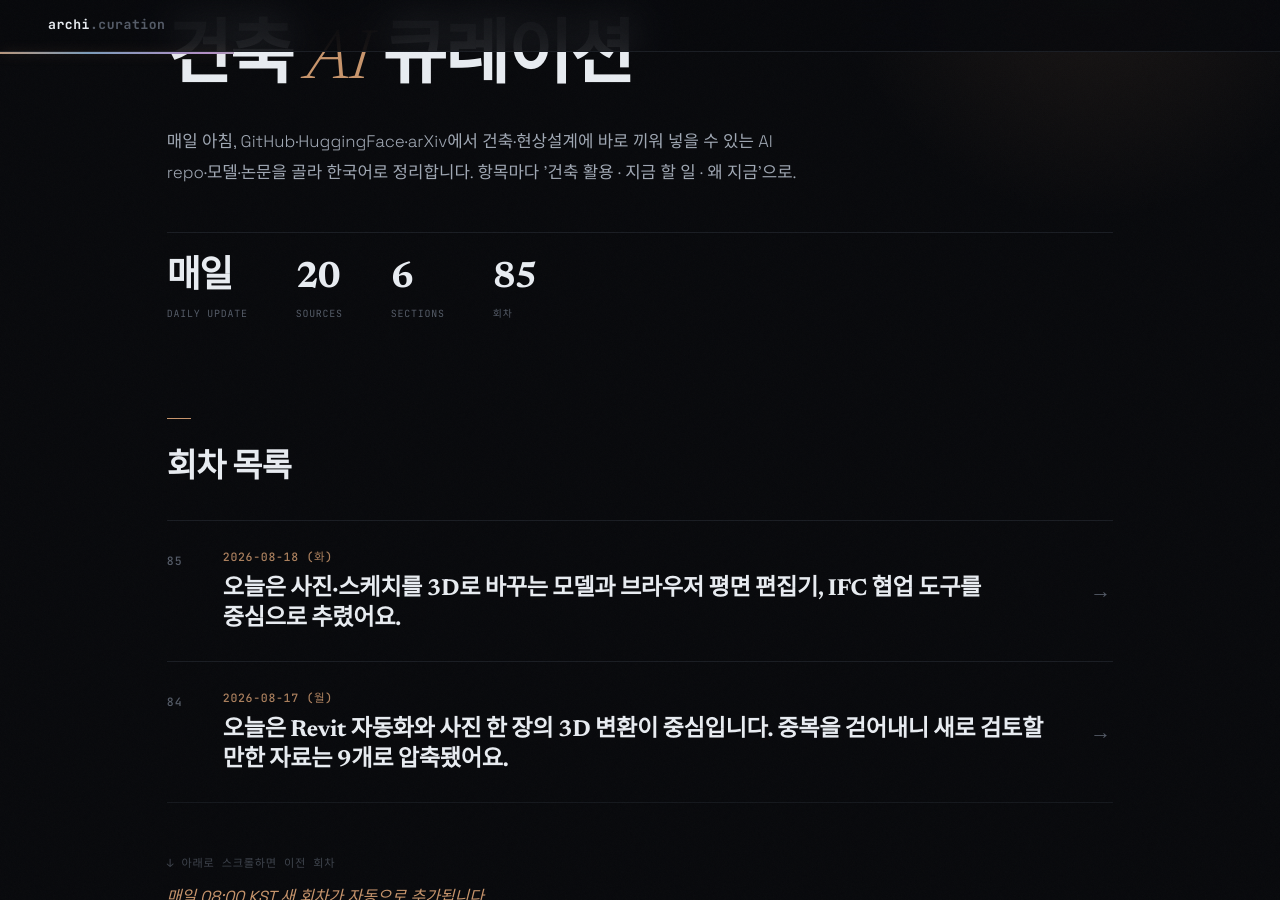
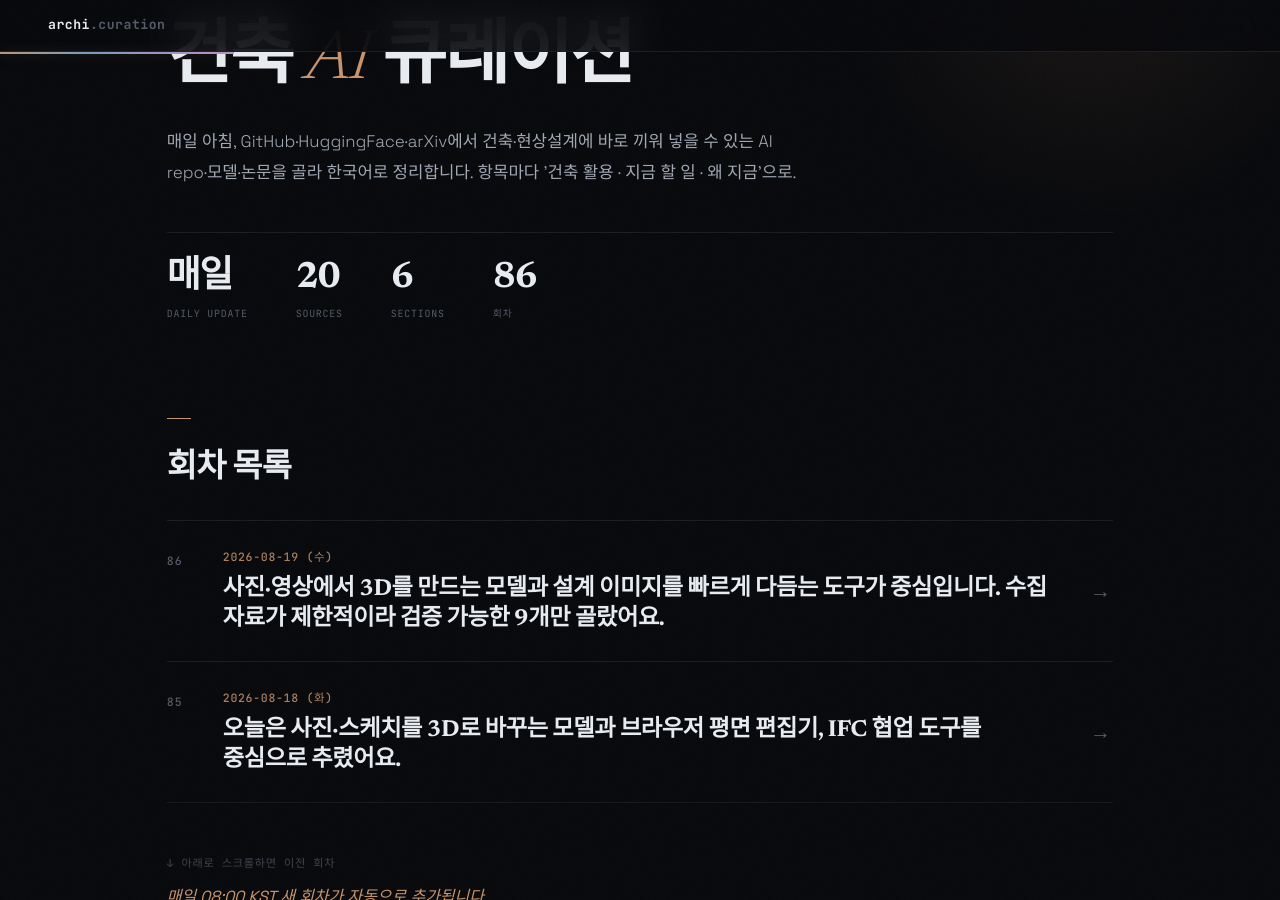
Before and after one commit to ghkch5gh-jpg/ainews-curation, a Jekyll site: the page built from index.md, in a window 1280 px wide and 900 px high, scrolled down 190 px. Built offline with Jekyll 4.4.1, drawn with Linux system fonts in a browser that asks for light colours; some web fonts are replaced.

Commit message:
daily: 2026-08-19

```diff
--- /dev/null
+++ b/2026-08-19_수.md
@@ -0,0 +1,156 @@
+---
+title: 2026-08-19 (수)
+eyebrow: ARCH · AI CURATION
+hero_title: "2026 · 08 · 19 <em>(수)</em>"
+description: "사진·영상에서 3D를 만드는 모델과 설계 이미지를 빠르게 다듬는 도구가 중심입니다. 수집 자료가 제한적이라 검증 가능한 9개만 골랐어요."
+summary: 사진·영상에서 3D를 만드는 모델과 설계 이미지를 빠르게 다듬는 도구가 중심입니다. 수집 자료가 제한적이라 검증 가능한 9개만 골랐어요.
+---
+
+<div class="news">
+<section class="news-flow-sec reveal"><h2 class="news-flow__t">이번 회차 흐름</h2><div class="news-flow"><p>안녕하세요! 오늘은 사진 한 장을 3D 초안으로 바꾸는 모델이 눈에 띕니다. Pi3X와 PhysX-Omni는 대안 검토용 덩어리 모델을 만드는 출발점으로 시험해볼 만해요. Deep Analog는 원하는 사진의 색감을 투시도에 옮기고, 편집 프로그램에서 다시 쓸 수 있는 색상 파일까지 만들어줍니다. 반면 범용 AI 모델은 건축 전용이 아니어서 도면 검토보다 자료 정리와 설명문 작성부터 맡기는 편이 안전합니다. 공개된 수집 결과와 중복 금지 목록을 함께 적용하니 오늘은 억지로 수를 채우지 않고 실제로 내려받을 수 있는 자료만 남겼습니다.</p></div></section>
+<section class="news-sec">
+<h2 class="news-sec__t">오늘의 헤드라인</h2>
+<article class="ni reveal">
+  <header class="ni__h">
+    <span class="ni__n">01</span>
+    <a class="ni__t" href="https://huggingface.co/yyfz233/Pi3X" target="_blank" rel="noopener">사진을 빠르게 3D 초안으로 바꾸는 Pi3X <span class="ni__arrow">↗</span></a>
+    <span class="ni__tr"><span class="ni__src">HuggingFace</span><span class="ni__score">8/10</span></span>
+  </header>
+  <p class="ni__body">Pi3X는 Hugging Face에서 Image-to-3D로 분류된 시각 기하 모델입니다. 제공된 발췌만으로는 사진 한 장에서 어떤 수준의 입체 결과를 만드는지 확인하기 어려우므로, 실제 활용 전 모델 카드와 논문을 살펴봐야 합니다.</p>
+  <ul class="ni__pts"><li>사진 기반 3D 형태 추정</li><li>현장 사진이나 모형 사진의 입체 초안 제작에 활용 가능</li><li>치수와 부재 정보는 별도로 확인해야 함</li></ul>
+  <div class="ni__meta">
+    <div class="ni__row"><dt>얻는 것</dt><dd>건축 이미지의 3D 변환 가능성을 시험해볼 수 있지만, 정확한 BIM이나 실시설계용 모델을 만든다는 근거는 확인되지 않습니다.</dd></div>
+    <div class="ni__row ni__row--do"><dt>지금 할 일</dt><dd><p class="ni__do-text">https://huggingface.co/yyfz233/Pi3X의 모델 카드와 연결된 논문(arXiv:2507.13347)을 확인한 뒤 예제 입력과 출력 형식부터 검증하세요.</p></dd></div>
+    <div class="ni__row ni__row--why"><dt>왜 지금</dt><dd>사진 기반 3D 도구가 단순 감상용 결과에서 편집 가능한 형태를 만드는 방향으로 이동하고 있습니다. 지금부터 출력 형식과 Rhino 반입 가능성을 시험해둘 만해요.</dd></div>
+  </div>
+  <footer class="ni__f"><span class="ni__verified">✓ 원문 대조</span><a class="ni__story" href="https://huggingface.co/yyfz233/Pi3X" target="_blank" rel="noopener">스토리 →</a></footer>
+</article>
+<article class="ni reveal">
+  <header class="ni__h">
+    <span class="ni__n">02</span>
+    <a class="ni__t" href="https://huggingface.co/PhysX-Omni/PhysX-Omni" target="_blank" rel="noopener">형태와 움직임을 함께 다루는 PhysX-Omni <span class="ni__arrow">↗</span></a>
+    <span class="ni__tr"><span class="ni__src">HuggingFace</span><span class="ni__score">7/10</span></span>
+  </header>
+  <p class="ni__body">제공된 발췌에서는 PhysX-Omni 저장소 이름만 확인되며, 이미지에서 3D 형태와 물체의 움직임을 함께 생성한다는 설명은 확인할 수 없습니다.</p>
+  <ul class="ni__pts"><li>이미지 기반 3D 생성</li><li>움직이는 물체와 장면 표현을 함께 지향</li><li>8B 규모라 실행 장비 요구사항 확인 필요</li></ul>
+  <div class="ni__meta">
+    <div class="ni__row"><dt>얻는 것</dt><dd>가동형 입면이나 변형 구조물의 시각화에 활용할 수 있는지는 현재 발췌만으로 판단하기 어렵습니다.</dd></div>
+    <div class="ni__row ni__row--do"><dt>지금 할 일</dt><dd><p class="ni__do-text">https://huggingface.co/PhysX-Omni/PhysX-Omni의 모델 카드에서 입력·출력 방식, 물리 표현 범위, 그래픽카드 요구량과 내보내기 형식을 먼저 확인하세요.</p></dd></div>
+    <div class="ni__row ni__row--why"><dt>왜 지금</dt><dd>건축 표현 도구가 고정된 형태 생성에서 움직임과 상태 변화 표현으로 넓어지고 있습니다. 현상설계 영상과 가동형 요소 설명에 직접 영향을 줄 흐름이에요.</dd></div>
+  </div>
+  <footer class="ni__f"><span class="ni__verified"></span><a class="ni__story" href="https://huggingface.co/PhysX-Omni/PhysX-Omni" target="_blank" rel="noopener">스토리 →</a></footer>
+</article>
+<article class="ni reveal">
+  <header class="ni__h">
+    <span class="ni__n">03</span>
+    <a class="ni__t" href="https://huggingface.co/oxide-lab/TripoSR" target="_blank" rel="noopener">가벼운 사진 기반 3D 실험용 TripoSR 배포본 <span class="ni__arrow">↗</span></a>
+    <span class="ni__tr"><span class="ni__src">HuggingFace</span><span class="ni__score">6/10</span></span>
+  </header>
+  <p class="ni__body">이 자료는 oxide-lab이 배포한 TripoSR 가중치로, Hugging Face에서 Image-to-3D 및 3D mesh-generation 모델로 분류됩니다. MIT 라이선스가 표시돼 있지만 원본 프로젝트와의 관계 및 구체적인 사용법은 모델 카드를 더 확인해야 합니다.</p>
+  <ul class="ni__pts"><li>단일 이미지에서 3D 물체 생성</li><li>배치용 소품과 주변 요소 초안에 적합</li><li>비공식 배포본이라 출처와 사용 조건 확인 필요</li></ul>
+  <div class="ni__meta">
+    <div class="ni__row"><dt>얻는 것</dt><dd>사진 기반 3D 메시 생성 실험에 활용할 수 있습니다. 건물 전체나 정확한 치수가 필요한 부재에 적합하다는 근거는 확인되지 않습니다.</dd></div>
+    <div class="ni__row ni__row--do"><dt>지금 할 일</dt><dd><p class="ni__do-text">https://huggingface.co/oxide-lab/TripoSR의 모델 카드와 파일 목록을 확인하고, 지원되는 실제 출력 형식과 원본 프로젝트의 사용 조건을 대조하세요.</p></dd></div>
+    <div class="ni__row ni__row--why"><dt>왜 지금</dt><dd>사진 기반 3D 모델이 여러 형태로 재배포되면서 설치는 쉬워졌지만 출처 확인은 더 중요해졌습니다. 작은 소품부터 시험하는 것이 안전합니다.</dd></div>
+  </div>
+  <footer class="ni__f"><span class="ni__verified">✓ 원문 대조</span><a class="ni__story" href="https://huggingface.co/oxide-lab/TripoSR" target="_blank" rel="noopener">스토리 →</a></footer>
+</article>
+<article class="ni reveal">
+  <header class="ni__h">
+    <span class="ni__n">04</span>
+    <a class="ni__t" href="https://huggingface.co/orcarouter/Qwen3.8-27B-Uncensored-MLX" target="_blank" rel="noopener">맥에서 돌려볼 수 있는 Qwen 시각·문서 AI <span class="ni__arrow">↗</span></a>
+    <span class="ni__tr"><span class="ni__src">HuggingFace</span><span class="ni__score">5/10</span></span>
+  </header>
+  <p class="ni__body">이 모델은 이미지와 텍스트를 함께 처리하는 Qwen 계열의 비공식 MLX 배포본입니다. 페이지에는 abliterated·uncensored와 Apple Silicon 관련 태그가 표시돼 있습니다. 건축 전용 모델이라는 근거는 없으며, 결과의 정확성과 안전성을 별도로 검토해야 합니다.</p>
+  <ul class="ni__pts"><li>이미지와 문서를 함께 읽는 범용 AI</li><li>Apple Silicon 맥의 로컬 실행을 겨냥한 형식</li><li>비공식·제한 완화 모델이라 업무 사용 전 검증 필수</li></ul>
+  <div class="ni__meta">
+    <div class="ni__row"><dt>얻는 것</dt><dd>Apple Silicon 환경에서 이미지와 문서를 함께 처리하는 실험 후보로 볼 수 있습니다. 외부 전송 없이 완전히 로컬에서 작동하는지와 실제 보안 수준은 실행 방식까지 확인해야 합니다.</dd></div>
+    <div class="ni__row ni__row--do"><dt>지금 할 일</dt><dd><p class="ni__do-text">https://huggingface.co/orcarouter/Qwen3.8-27B-Uncensored-MLX의 모델 카드에서 메모리 요구량, 실행 방법, 기반 모델과 라이선스를 먼저 확인하세요.</p></dd></div>
+    <div class="ni__row ni__row--why"><dt>왜 지금</dt><dd>이미지와 문서를 함께 읽는 AI를 사무실 컴퓨터에서 돌리려는 수요가 커지고 있습니다. 다만 비공식 모델은 편의성보다 정보보안과 답변 검증이 우선입니다.</dd></div>
+  </div>
+  <footer class="ni__f"><span class="ni__verified">✓ 원문 대조</span><a class="ni__story" href="https://huggingface.co/orcarouter/Qwen3.8-27B-Uncensored-MLX" target="_blank" rel="noopener">스토리 →</a></footer>
+</article>
+<article class="ni reveal">
+  <header class="ni__h">
+    <span class="ni__n">05</span>
+    <a class="ni__t" href="https://huggingface.co/froggeric/Qwen-Fixed-Chat-Templates" target="_blank" rel="noopener">AI의 답변 형식을 바로잡는 Qwen 대화 틀 <span class="ni__arrow">↗</span></a>
+    <span class="ni__tr"><span class="ni__src">HuggingFace</span><span class="ni__score">4/10</span></span>
+  </header>
+  <p class="ni__body">이 자료는 Qwen용으로 수정된 채팅 템플릿을 다루는 저장소로 보입니다. 제공된 발췌에는 사고 모드와 노력 수준 등을 처리하는 템플릿 코드 일부가 있지만, 어떤 오류를 고쳤는지와 효과는 확인되지 않습니다.</p>
+  <ul class="ni__pts"><li>Qwen 대화 형식 수정 자료</li><li>질문과 답변 구분 오류를 줄이는 데 도움</li><li>건축 지식이나 도면 해석 기능은 추가하지 않음</li></ul>
+  <div class="ni__meta">
+    <div class="ni__row"><dt>얻는 것</dt><dd>현재 사용하는 Qwen의 대화 템플릿과 비교하는 참고 자료로 검토할 수 있습니다. 사내 문서 AI의 지시 해석 문제를 실제로 줄인다는 근거는 발췌에 없습니다.</dd></div>
+    <div class="ni__row ni__row--do"><dt>지금 할 일</dt><dd><p class="ni__do-text">https://huggingface.co/froggeric/Qwen-Fixed-Chat-Templates의 모델 카드와 파일을 열어 지원 모델, 변경 내역과 적용 방법을 현재 설정과 비교하세요.</p></dd></div>
+    <div class="ni__row ni__row--why"><dt>왜 지금</dt><dd>모델 크기뿐 아니라 질문을 전달하는 양식이 답변 품질을 크게 좌우합니다. 로컬 AI를 운영한다면 작은 설정 오류부터 바로잡을 시점입니다.</dd></div>
+  </div>
+  <footer class="ni__f"><span class="ni__verified"></span><a class="ni__story" href="https://huggingface.co/froggeric/Qwen-Fixed-Chat-Templates" target="_blank" rel="noopener">스토리 →</a></footer>
+</article>
+</section>
+<section class="news-sec">
+<h2 class="news-sec__t">모델 · 데이터셋</h2>
+<article class="ni reveal">
+  <header class="ni__h">
+    <span class="ni__n">06</span>
+    <a class="ni__t" href="https://huggingface.co/EllaPriest45/Pixal3D" target="_blank" rel="noopener">비공식 Pixal3D 이미지 변환 모델 <span class="ni__arrow">↗</span></a>
+    <span class="ni__tr"><span class="ni__src">HuggingFace</span><span class="ni__score">3/10</span></span>
+  </header>
+  <p class="ni__body">이 자료는 TencentARC/Pixal3D에서 복제된 Image-to-3D 모델 저장소입니다. Pixel-Aligned 3D Generation from Images라는 설명과 별도 pixal3d-license가 표시돼 있습니다. 품질과 구체적인 입출력 방식은 추가 확인이 필요합니다.</p>
+  <ul class="ni__pts"><li>이미지 기반 3D 생성 목적</li><li>공개 정보와 이용 기록이 매우 적음</li><li>원본 프로젝트와 파일 안전성 확인 필요</li></ul>
+  <div class="ni__meta">
+    <div class="ni__row"><dt>얻는 것</dt><dd>이미지 기반 3D 생성 실험 후보로 검토할 수 있지만, 배경 소품이나 현상설계 결과물에 적합한지는 제공된 발췌만으로 판단할 수 없습니다.</dd></div>
+    <div class="ni__row ni__row--do"><dt>지금 할 일</dt><dd><p class="ni__do-text">다운로드 전에 모델 카드, 파일 목록과 pixal3d-license를 읽고 원본 TencentARC/Pixal3D 저장소와 차이가 있는지 확인하세요.</p></dd></div>
+    <div class="ni__row ni__row--why"><dt>왜 지금</dt><dd>3D 모델의 비공식 재배포가 늘면서 성능보다 출처 확인이 먼저 필요한 사례입니다. 중요한 프로젝트 파일로 시험하지 마세요.</dd></div>
+  </div>
+  <footer class="ni__f"><span class="ni__verified">✓ 원문 대조</span><a class="ni__story" href="https://huggingface.co/EllaPriest45/Pixal3D" target="_blank" rel="noopener">스토리 →</a></footer>
+</article>
+<article class="ni reveal">
+  <header class="ni__h">
+    <span class="ni__n">07</span>
+    <a class="ni__t" href="https://huggingface.co/HauhauCS/Qwen3.8-27B-Uncensored-HauhauCS-Aggressive-MTP-GGUF" target="_blank" rel="noopener">로컬 실행용 Qwen 27B 비공식 경량본 <span class="ni__arrow">↗</span></a>
+    <span class="ni__tr"><span class="ni__src">HuggingFace</span><span class="ni__score">3/10</span></span>
+  </header>
+  <p class="ni__body">이 자료는 이름상 Qwen 27B 계열의 Uncensored GGUF 배포본입니다. 다만 제공된 발췌는 이미지·영상·텍스트 입력을 처리하는 채팅 템플릿 일부에 그쳐, 양자화 구성과 실제 실행 요구사항은 확인할 수 없습니다.</p>
+  <ul class="ni__pts"><li>개인 컴퓨터용 압축 형식</li><li>설계 문서 요약과 초안 작성에 시험 가능</li><li>비공식·제한 완화 모델이라 검증 부담이 큼</li></ul>
+  <div class="ni__meta">
+    <div class="ni__row"><dt>얻는 것</dt><dd>로컬 실행이나 문서 처리에 적합한지는 모델 카드의 양자화 파일, 지원 실행 도구와 성능 정보를 확인한 뒤 판단해야 합니다. 건축 업무 성능은 검증되지 않았습니다.</dd></div>
+    <div class="ni__row ni__row--do"><dt>지금 할 일</dt><dd><p class="ni__do-text">https://huggingface.co/HauhauCS/Qwen3.8-27B-Uncensored-HauhauCS-Aggressive-MTP-GGUF의 모델 카드에서 기반 모델, 양자화 종류, 권장 실행 도구, 메모리 요구량과 라이선스를 확인하세요.</p></dd></div>
+    <div class="ni__row ni__row--why"><dt>왜 지금</dt><dd>사무실 안에서 AI를 돌리는 선택지가 늘고 있지만 모델 출처와 안전 설정의 차이도 커졌습니다. 이름보다 검증 기록을 보고 선택해야 합니다.</dd></div>
+  </div>
+  <footer class="ni__f"><span class="ni__verified"></span><a class="ni__story" href="https://huggingface.co/HauhauCS/Qwen3.8-27B-Uncensored-HauhauCS-Aggressive-MTP-GGUF" target="_blank" rel="noopener">스토리 →</a></footer>
+</article>
+</section>
+<section class="news-sec">
+<h2 class="news-sec__t">주목할 논문</h2>
+<article class="ni reveal">
+  <header class="ni__h">
+    <span class="ni__n">08</span>
+    <a class="ni__t" href="https://arxiv.org/abs/2608.14702" target="_blank" rel="noopener">참고 사진의 색감을 투시도에 옮기는 Deep Analog <span class="ni__arrow">↗</span></a>
+    <span class="ni__tr"><span class="ni__src">arXiv</span><span class="ni__score">7/10</span></span>
+  </header>
+  <p class="ni__body">Deep Analog는 참고 필름 이미지 한 장을 조건으로 3D LUT를 예측해 새로운 디지털 사진에 아날로그 필름의 색감을 재현하는 연구입니다. 히스토그램 기반 톤 매칭과 다중 스케일 그레인, 채널별 할레이션을 더한 파이프라인도 제안합니다.</p>
+  <ul class="ni__pts"><li>참고 이미지 한 장으로 색감 추출</li><li>1080p 이미지를 빠르게 처리</li><li>편집 프로그램용 .cube 파일 출력</li></ul>
+  <div class="ni__meta">
+    <div class="ni__row"><dt>얻는 것</dt><dd>현상설계 투시도 여러 장의 색감과 톤을 참고 이미지에 맞추는 실험에 활용할 수 있습니다. 형태나 재료를 생성하는 도구가 아니라 색과 광학적 필름 효과를 다루는 방식입니다.</dd></div>
+    <div class="ni__row ni__row--do"><dt>지금 할 일</dt><dd><p class="ni__do-text">arXiv:2608.14702의 논문과 공개 자료를 확인해 코드 제공 여부, 입력 방법과 LUT 저장 형식을 검증한 뒤 투시도 사본으로 시험하세요.</p></dd></div>
+    <div class="ni__row ni__row--why"><dt>왜 지금</dt><dd>생성 이미지가 많아질수록 장면마다 색이 달라지는 문제가 커집니다. 재사용 가능한 색상 파일은 여러 투시도의 분위기를 통일하는 현실적인 해법입니다.</dd></div>
+  </div>
+  <footer class="ni__f"><span class="ni__verified">✓ 원문 대조</span><a class="ni__story" href="https://arxiv.org/abs/2608.14702" target="_blank" rel="noopener">스토리 →</a></footer>
+</article>
+<article class="ni reveal">
+  <header class="ni__h">
+    <span class="ni__n">09</span>
+    <a class="ni__t" href="https://arxiv.org/abs/2608.14700" target="_blank" rel="noopener">설계 발표용 인물 영상의 감정 표현을 조절하는 Xemo-Talker <span class="ni__arrow">↗</span></a>
+    <span class="ni__tr"><span class="ni__src">arXiv</span><span class="ni__score">2/10</span></span>
+  </header>
+  <p class="ni__body">Xemo-Talker는 음성으로 구동되는 말하는 인물 영상에서 감정을 명시적으로 제어하려는 연구입니다. 입술 동기화와 세밀한 감정 제어 사이의 균형 문제를 다루며, 감정 판별 지도 신호를 특정 모션 성분에 집중하는 방법을 제안합니다.</p>
+  <ul class="ni__pts"><li>음성에 맞춘 말하는 얼굴 영상 생성</li><li>감정 표현을 별도로 조절</li><li>건축 모델링과 법규 검토에는 직접 관련 없음</li></ul>
+  <div class="ni__meta">
+    <div class="ni__row"><dt>얻는 것</dt><dd>감정이 포함된 가상 안내자나 발표 영상 제작 가능성을 연구하는 데 참고할 수 있습니다. 실제 사용 시 인물 동의, 초상권과 합성 영상 표시를 챙겨야 합니다.</dd></div>
+    <div class="ni__row ni__row--do"><dt>지금 할 일</dt><dd><p class="ni__do-text">arXiv:2608.14700의 논문과 연결 자료에서 코드 공개 여부, 요구 입력, 지원 감정과 실행 환경을 확인한 뒤 허가된 합성 인물 자료로만 시험하세요.</p></dd></div>
+    <div class="ni__row ni__row--why"><dt>왜 지금</dt><dd>설계 발표에서도 합성 인물 영상 사용이 쉬워지고 있습니다. 기술보다 출처 표시와 인물 권리 기준을 먼저 정해야 할 시점입니다.</dd></div>
+  </div>
+  <footer class="ni__f"><span class="ni__verified">✓ 원문 대조</span><a class="ni__story" href="https://arxiv.org/abs/2608.14700" target="_blank" rel="noopener">스토리 →</a></footer>
+</article>
+</section>
+<div class="news-outro"><span class="news-outro__t">맺음말</span><p>오늘 자료를 보면 멋진 완성 이미지를 한 번에 얻는 것보다, 사진을 3D 초안이나 재사용 가능한 색상 설정으로 바꾸는 작은 도구가 더 실용적으로 보입니다. 아직 Revit이나 Rhino에 바로 들어가는 결과는 드물지만, 중간 변환 과정을 잘 정하면 반복 작업을 꽤 줄일 수 있어요.</p></div>
+</div>
--- a/index.md
+++ b/index.md
@@ -10,12 +10,13 @@ stats:
     lbl: "Sources"
   - num: "6"
     lbl: "Sections"
-  - num: "85"
+  - num: "86"
     lbl: "회차"
 ---
 
 ## 회차 목록
 
+- [2026-08-19 (수) — 사진·영상에서 3D를 만드는 모델과 설계 이미지를 빠르게 다듬는 도구가 중심입니다. 수집 자료가 제한적이라 검증 가능한 9개만 골랐어요.](2026-08-19_수.html)
 - [2026-08-18 (화) — 오늘은 사진·스케치를 3D로 바꾸는 모델과 브라우저 평면 편집기, IFC 협업 도구를 중심으로 추렸어요.](2026-08-18_화.html)
 - [2026-08-17 (월) — 오늘은 Revit 자동화와 사진 한 장의 3D 변환이 중심입니다. 중복을 걷어내니 새로 검토할 만한 자료는 9개로 압축됐어요.](2026-08-17_월.html)
 - [2026-08-16 (일) — 중복 금지와 코드 공개 조건을 적용하니 오늘 새로 남은 것은 3개입니다. 이미지 생성과 로컬 영상 제작, 단일 이미지 3D 변환을 골랐어요.](2026-08-16_일.html)
```
